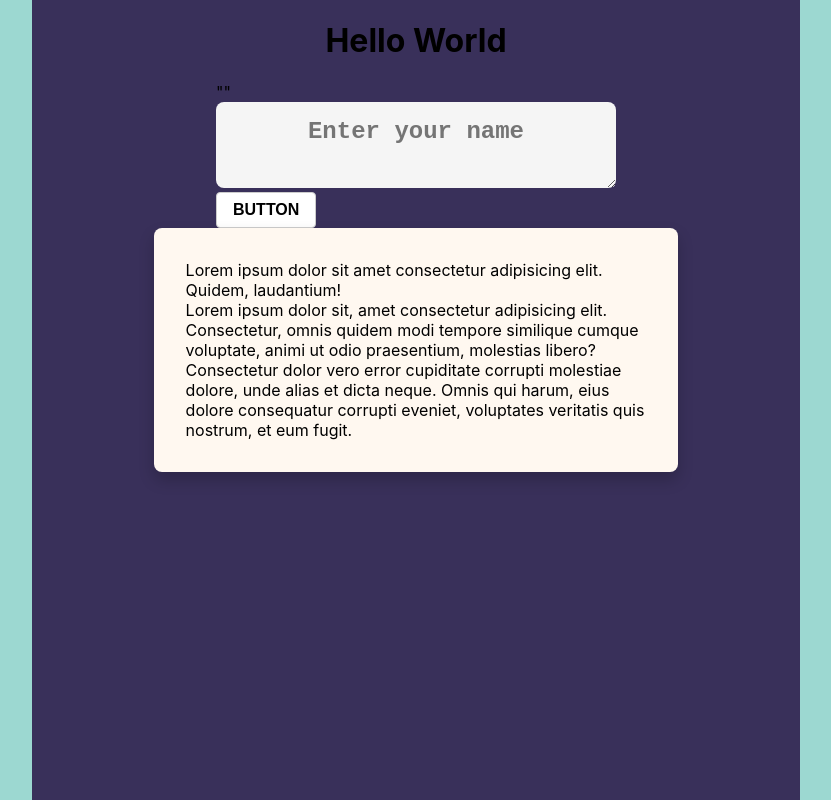
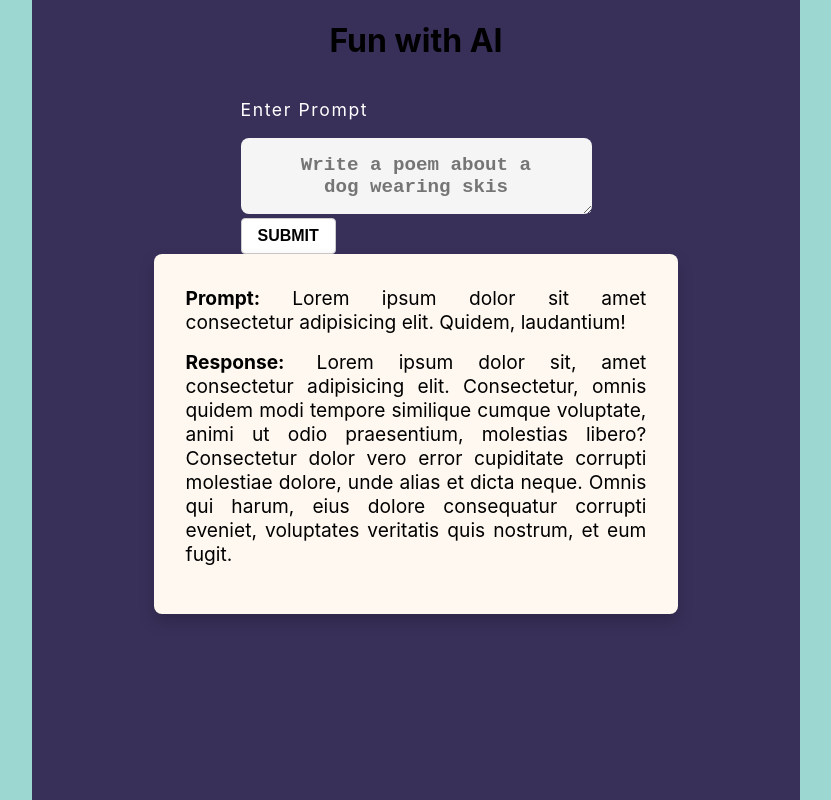
Before and after one commit to ugurkellecioglu/Fun-With-AI, a React (Create React App) app: page / in a window 1280 px wide. Shown: the whole page, without its empty margins (224-1055 px from the left). Built offline with nearby package versions, Linux system fonts and the light colour scheme.

Commit message:
UI changes

```diff
--- a/src/App.tsx
+++ b/src/App.tsx
@@ -17,7 +17,7 @@ function App() {
       )}
       <div className="App">
         <Container>
-          <h1>Hello World</h1>
+          <h1>Fun with AI</h1>
           <Prompt />
           <Response />
         </Container>
--- a/src/Components/Button/index.tsx
+++ b/src/Components/Button/index.tsx
@@ -6,7 +6,7 @@ interface ButtonProps {
 const Button = ({ handleClick }: ButtonProps) => {
   return (
     <button onClick={handleClick} className={styles.button}>
-      Button
+      Submit
     </button>
   )
 }
--- a/src/Components/Prompt/index.tsx
+++ b/src/Components/Prompt/index.tsx
@@ -16,7 +16,6 @@ const Prompt = () => {
 
   return (
     <div>
-      {JSON.stringify(prompt)}
       <TextArea value={prompt} handleChange={handleChange} />
       <Button handleClick={handleSubmit} />
     </div>
--- a/src/Components/Response/index.tsx
+++ b/src/Components/Response/index.tsx
@@ -4,16 +4,22 @@ const Response = () => {
     <div className={styles.wrapper}>
       <div className={styles.content}>
         <div className={styles.prompt}>
-          Lorem ipsum dolor sit amet consectetur adipisicing elit. Quidem,
-          laudantium!
+          <span className={styles.subtitle}>Prompt:</span>
+          <span className={styles.text}>
+            Lorem ipsum dolor sit amet consectetur adipisicing elit. Quidem,
+            laudantium!
+          </span>
         </div>
         <div className={styles.response}>
-          Lorem ipsum dolor sit, amet consectetur adipisicing elit. Consectetur,
-          omnis quidem modi tempore similique cumque voluptate, animi ut odio
-          praesentium, molestias libero? Consectetur dolor vero error cupiditate
-          corrupti molestiae dolore, unde alias et dicta neque. Omnis qui harum,
-          eius dolore consequatur corrupti eveniet, voluptates veritatis quis
-          nostrum, et eum fugit.
+          <span className={styles.subtitle}>Response:</span>
+          <span className={styles.text}>
+            Lorem ipsum dolor sit, amet consectetur adipisicing elit.
+            Consectetur, omnis quidem modi tempore similique cumque voluptate,
+            animi ut odio praesentium, molestias libero? Consectetur dolor vero
+            error cupiditate corrupti molestiae dolore, unde alias et dicta
+            neque. Omnis qui harum, eius dolore consequatur corrupti eveniet,
+            voluptates veritatis quis nostrum, et eum fugit.
+          </span>
         </div>
       </div>
     </div>
--- a/src/Components/Response/response.module.scss
+++ b/src/Components/Response/response.module.scss
@@ -5,4 +5,21 @@
   padding: 2rem;
   border-radius: 0.5rem;
   box-shadow: 0 0.5rem 1rem rgba(0, 0, 0, 0.2);
+  & > .content {
+    text-align: justify;
+    & > div {
+      margin-bottom: 1rem;
+    }
+
+    .subtitle {
+      font-size: 1.2rem;
+      font-weight: bold;
+      margin-bottom: 1rem;
+      margin-right: 2rem;
+    }
+
+    .text {
+      font-size: 1.2rem;
+    }
+  }
 }
--- a/src/Components/TextArea/index.tsx
+++ b/src/Components/TextArea/index.tsx
@@ -8,11 +8,12 @@ interface TextAreaProps {
 const TextArea = ({ handleChange, value }: TextAreaProps) => {
   return (
     <div className={styles.wrapper}>
+      <p className={styles.title}>Enter Prompt</p>
       <textarea
         value={value}
         onChange={handleChange}
         className={styles.textarea}
-        placeholder="Enter your name"
+        placeholder="Write a poem about a dog wearing skis"
       />
     </div>
   )
--- a/src/Components/TextArea/textarea.module.scss
+++ b/src/Components/TextArea/textarea.module.scss
@@ -1,11 +1,17 @@
 @use "../../App.scss" as App;
 .wrapper {
+  & > .title {
+    color: white;
+    border: none;
+    letter-spacing: 0.1rem;
+    font-size: 1.1rem;
+  }
   & > textarea {
     padding: 1rem 3rem;
     border: none;
     border-radius: 0.5rem;
     text-align: center;
-    font-size: 1.5rem;
+    font-size: 1.2rem;
     font-weight: bold;
     background-color: #f5f5f5;
     &:hover {
```
